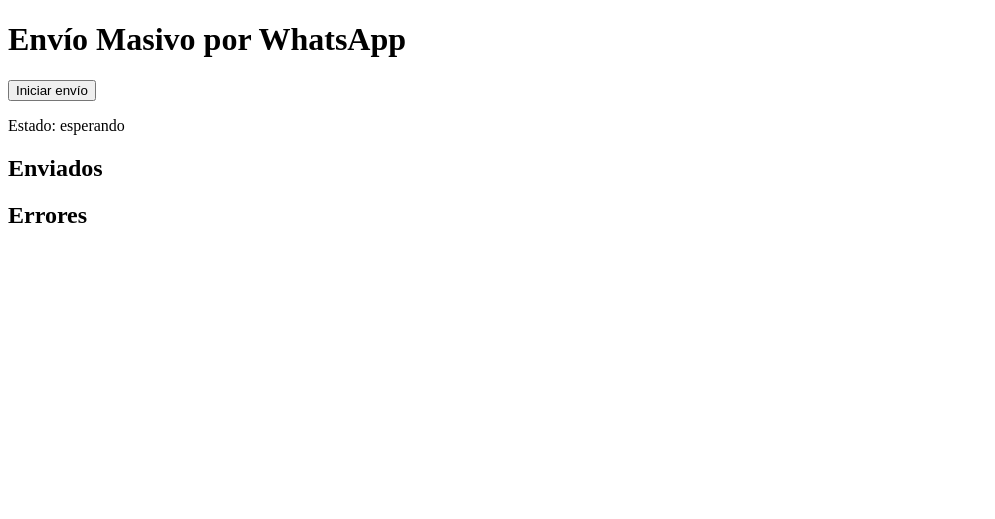
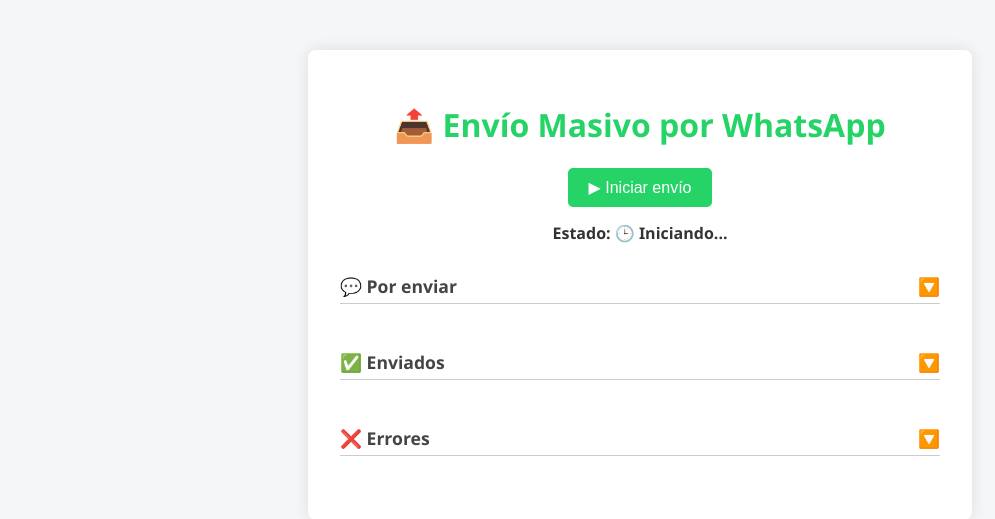
Before and after one commit to baronsmv/send_whatsapp_crit, a Django app: page / in a window 1280 px wide. Shown: the top 519 px of the page, without its empty margins (0-995 px from the left). Run offline with Django 5.2, Linux system fonts and the light colour scheme.

Commit message:
Dashboard split in its JS and CSS components. Contacts are being handled as a list.

```diff
--- a/backend/utils/excel.py
+++ b/backend/utils/excel.py
@@ -3,13 +3,13 @@
 import polars as pl
 
 # Lectura de Excel
-# df: pl.DataFrame = pl.read_excel(source=f"../{excel_path}", sheet_name=sheet_name, has_header=True)
+# df: pl.DataFrame = pl.read_excel(source=f"../excel/{excel_path}", sheet_name=sheet_name, has_header=True)
 # df.select("Nombre", "Teléfono", "Imagen")
 # contactos: List = df.rows()
 
 contactos: List = pl.DataFrame(
     {
-        "Nombre": ("Jared"),
+        "Nombre": ("Val"),
         "Teléfono": ("5535438788"),
         "Imagen": ("ejemplo.png"),
     }
--- /dev/null
+++ b/backend/whatsapp/static/whatsapp/css/dashboard.css
@@ -0,0 +1,84 @@
+body {
+    font-family: 'Segoe UI', Tahoma, Geneva, Verdana, sans-serif;
+    background-color: #f4f6f8;
+    margin: 0;
+    padding: 0;
+    color: #333;
+}
+
+.container {
+    max-width: 600px;
+    margin: 50px auto;
+    padding: 2rem;
+    background: white;
+    border-radius: 8px;
+    box-shadow: 0 0 15px rgba(0, 0, 0, 0.1);
+    text-align: center;
+}
+
+h1 {
+    color: #25D366;
+}
+
+button#start-btn {
+    background-color: #25D366;
+    color: white;
+    border: none;
+    padding: 10px 20px;
+    font-size: 1rem;
+    border-radius: 5px;
+    cursor: pointer;
+    transition: background-color 0.2s ease;
+}
+
+button#start-btn:hover {
+    background-color: #1da851;
+}
+
+#status {
+    margin-top: 15px;
+    font-weight: bold;
+}
+
+.result-section {
+    margin-top: 30px;
+    text-align: left;
+}
+
+.result-section h2 {
+    color: #444;
+    border-bottom: 1px solid #ccc;
+    padding-bottom: 5px;
+}
+
+ul {
+    list-style: none;
+    padding: 0;
+}
+
+ul li {
+    padding: 5px 10px;
+    background-color: #eef1f3;
+    margin: 5px 0;
+    border-radius: 4px;
+}
+
+.toggle-header {
+    cursor: pointer;
+    display: flex;
+    justify-content: space-between;
+    align-items: center;
+    font-size: 1.1rem;
+    margin-bottom: 10px;
+}
+
+.toggle-list {
+    transition: max-height 0.3s ease;
+    overflow: hidden;
+    max-height: 1000px; /* lo suficientemente grande */
+}
+
+.toggle-list.collapsed {
+    max-height: 0;
+    padding: 0;
+}
--- /dev/null
+++ b/backend/whatsapp/static/whatsapp/js/dashboard.js
@@ -0,0 +1,43 @@
+$(document).ready(function () {
+    $("#start-btn").click(function () {
+        $("#estado").text(sendingStatus);
+        $.post("/ajax/send/", {delay: 5});
+    });
+
+    function updateStatus() {
+        $.get("/ajax/status/", function (data) {
+            $("#estado").text(data.estado === "listo" ? "✅ Listo" : data.estado);
+
+            $("#por-enviar-list").empty();
+            $("#enviados-list").empty();
+            $("#errores-list").empty();
+
+            data.por_enviar.forEach(item => {
+                $("#por-enviar-list").append(`<li>📱 ${item.numero}</li>`);
+            });
+
+            data.enviados.forEach(item => {
+                $("#enviados-list").append(`<li>📱 ${item.numero}</li>`);
+            });
+
+            data.errores.forEach(item => {
+                $("#errores-list").append(`<li>⚠️ ${item.numero}: ${item.error}</li>`);
+            });
+        });
+    }
+
+    $(".toggle-header").click(function () {
+        const list = $(this).next(".toggle-list");
+        const icon = $(this).find(".toggle-icon");
+
+        list.toggleClass("collapsed");
+
+        if (list.hasClass("collapsed")) {
+            icon.text("▶️");
+        } else {
+            icon.text("🔽");
+        }
+    });
+
+    setInterval(updateStatus, 3000);
+});
--- a/backend/whatsapp/templates/whatsapp/dashboard.html
+++ b/backend/whatsapp/templates/whatsapp/dashboard.html
@@ -1,55 +1,41 @@
 <!DOCTYPE html>
-<html lang="en">
+<html lang="es">
 <head>
     <meta charset="UTF-8">
-    <title><!DOCTYPE html>
-        <html lang="es">
-        <head>
-        <meta charset="UTF-8">
-        <title>Envío en Bloque</title>
+    <title>{{ title }}</title>
+    {% load static %}
+    <link href="{% static 'whatsapp/css/dashboard.css' %}" rel="stylesheet">
     <script src="https://code.jquery.com/jquery-3.6.0.min.js"></script>
 </head>
 <body>
-<h1>Envío Masivo por WhatsApp</h1>
+<div class="container">
+    <h1>{{ header }}</h1>
 
-<button id="start-btn">Iniciar envío</button>
-<p id="status">Estado: <span id="estado">esperando</span></p>
+    <button id="start-btn">{{ start_button }}</button>
+    <p id="status">Estado: <span id="estado">{{ initial_status }}</span></p>
 
-<h2>Enviados</h2>
-<ul id="enviados-list"></ul>
+    <div class="result-section">
+        <h2 class="toggle-header">{{ to_send_title }}<span class="toggle-icon">🔽</span></h2>
+        <ul class="toggle-list" id="por-enviar-list"></ul>
+    </div>
 
-<h2>Errores</h2>
-<ul id="errores-list"></ul>
+    <div class="result-section">
+        <h2 class="toggle-header">{{ success_title }}<span class="toggle-icon">🔽</span></h2>
+        <ul class="toggle-list" id="enviados-list">
+        </ul>
+    </div>
+
+    <div class="result-section">
+        <h2 class="toggle-header">{{ error_title }}<span class="toggle-icon">🔽</span></h2>
+        <ul class="toggle-list" id="errores-list"></ul>
+    </div>
+</div>
 
 <script>
-    $("#start-btn").click(function () {
-        $("#estado").text("enviando...");
-        $.post("/ajax/send/", { delay: 5 });
-    });
+    const sendingStatus = "{{ sending_status|escapejs }}"
+</script>
 
-    function updateStatus() {
-        $.get("/ajax/status/", function (data) {
-            $("#estado").text(data.estado);
-            $("#enviados-list").empty();
-            $("#errores-list").empty();
-
-            data.enviados.forEach(item => {
-                $("#enviados-list").append(`<li>${item.numero}</li>`);
-            });
-
-            data.errores.forEach(item => {
-                $("#errores-list").append(`<li>${item.numero}: ${item.error}</li>`);
-            });
-        });
-    }
-
-    setInterval(updateStatus, 3000);
-</script>
-</body>
-</html>
-</title>
-</head>
-<body>
+<script defer src="{% static 'whatsapp/js/dashboard.js' %}"></script>
 
 </body>
 </html>
--- a/backend/whatsapp/urls.py
+++ b/backend/whatsapp/urls.py
@@ -3,7 +3,7 @@
 from .views import BulkSendDashboardView, BulkSendAjaxView, BulkSendStatusView
 
 urlpatterns = [
-    path("", BulkSendDashboardView.as_view(), name="dashboard"),
+    path("", BulkSendDashboardView, name="dashboard"),
     path("ajax/send/", BulkSendAjaxView.as_view(), name="bulk_send_ajax"),
     path("ajax/status/", BulkSendStatusView.as_view(), name="bulk_status"),
 ]
--- a/backend/whatsapp/views.py
+++ b/backend/whatsapp/views.py
@@ -1,50 +1,61 @@
-import os
-import sys
 import time
+from typing import List, Dict
 
-import django
 import requests
 from django.http import JsonResponse
-from django.views.generic import TemplateView
+from django.shortcuts import render
 from rest_framework.response import Response
 from rest_framework.views import APIView
-
-# Configurar entorno Django
-BASE_DIR = os.path.dirname(os.path.dirname(os.path.abspath(__file__)))
-sys.path.append(BASE_DIR)
-os.environ.setdefault("DJANGO_SETTINGS_MODULE", "qrscan.settings")
-django.setup()
-
+# Módulos del backend
+from utils.config import wa_greeting, wa_end_greeting, wa_text  # type: ignore
+from utils.excel import contactos  # type: ignore
 from utils.logger import get_logger  # type: ignore
 from whatsapp.progress_tracker import progress  # type: ignore
-from utils.excel import contactos  # type: ignore
 
 logger = get_logger("backend_views")
 
+progress["por_enviar"] = [{"numero": numero} for _, numero, _ in contactos]
 
-class BulkSendDashboardView(TemplateView):
-    template_name = "whatsapp/dashboard.html"
+
+def BulkSendDashboardView(request):
+    return render(
+        request,
+        "whatsapp/dashboard.html",
+        {
+            "title": "Envío Masivo por WhatsApp",
+            "header": "📤 Envío Masivo por WhatsApp",
+            "start_button": "▶ Iniciar envío",
+            "initial_status": "🕒 Iniciando...",
+            "sending_status": "⏳ Enviando...",
+            "to_send_title": "💬 Por enviar",
+            "success_title": "✅ Enviados",
+            "error_title": "❌ Errores",
+        },
+    )
 
 
 class BulkSendAjaxView(APIView):
     def post(self, request):
-        delay = int(request.data.get("delay", 5))
+        delay: int = int(request.data.get("delay", 5))
 
-        progress["estado"] = "enviando"
-        progress["enviados"] = []
-        progress["errores"] = []
+        progress["estado"]: str = "enviando"
+        progress["enviados"]: List = []
+        progress["errores"]: List = []
 
         for nombre, numero, imagen in contactos:
-            mensaje = f"Hola {nombre}, te envío una imagen."
+            mensaje: str = f"{wa_greeting}{nombre}{wa_end_greeting}{wa_text}"
 
-            payload = {
+            payload: Dict[str, str] = {
                 "number": f"521{numero}@c.us",
                 "message": mensaje,
                 "image_path": f"media/{imagen}",
             }
 
             try:
-                res = requests.post("http://node:3000/send-media", json=payload)
+                res: Response = requests.post(
+                    "http://node:3000/send-media", json=payload
+                )
+                progress["por_enviar"].remove({"numero": numero})
                 if res.status_code == 200:
                     logger.info(f"✅ Enviado: {numero}")
                     progress["enviados"].append({"numero": numero, "estado": "ok"})
--- a/config.yml
+++ b/config.yml
@@ -1,3 +1,8 @@
 excel:
   nombre_archivo: excel.xlsx
   nombre_hoja: Hoja 1
+
+whatsapp:
+  saludo: "Hola, "  # Seguido del nombre registrado
+  final_saludo: ". "
+  texto: "Te envío una imagen."
```
Also changed, not shown: backend/utils/config.py (+15 -1 lines), whatsapp_node/index.js (+42 -7 lines), 1 other file.
